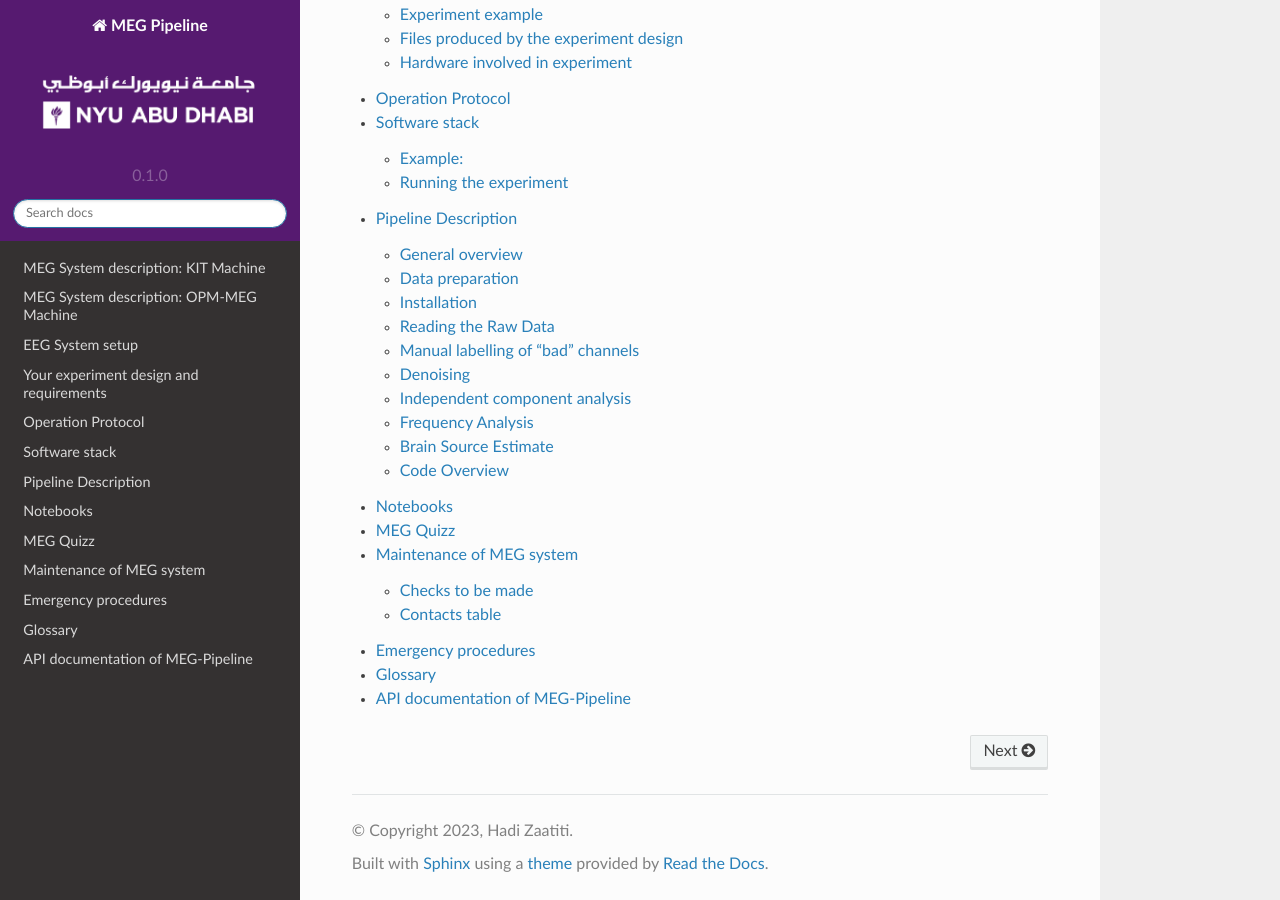
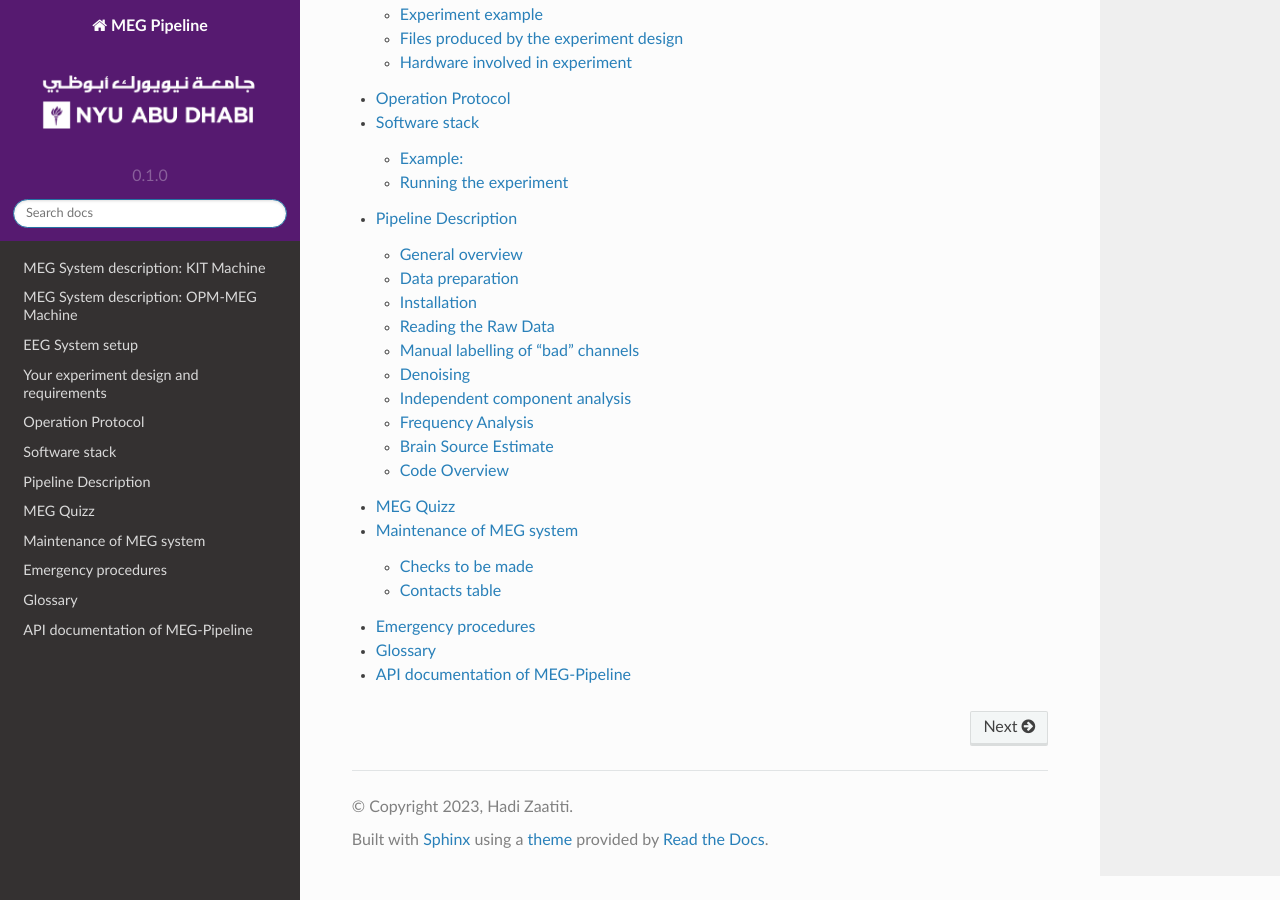
Before and after one commit to hzaatiti-NYU/meg-pipeline, a Sphinx documentation site: the page built from docs/source/index.rst, in a window 1280 px wide and 900 px high, scrolled down 1342 px. Built offline with Sphinx 7.4.7 and the Read the Docs theme 2.0.0, drawn with Linux system fonts in a browser that asks for light colours.

```diff
--- a/docs/source/index.rst
+++ b/docs/source/index.rst
@@ -35,7 +35,6 @@ Contents
    operationprotocol
    softwarestack
    pipelineoverview
-   notebooks
    quizz
    maintenance
    emergency
--- a/docs/source/notebooks.rst
+++ /dev/null
@@ -1,6 +0,0 @@
-Notebooks
-=========
-
-
-
-.. include:: ../../notebooks/test
```
